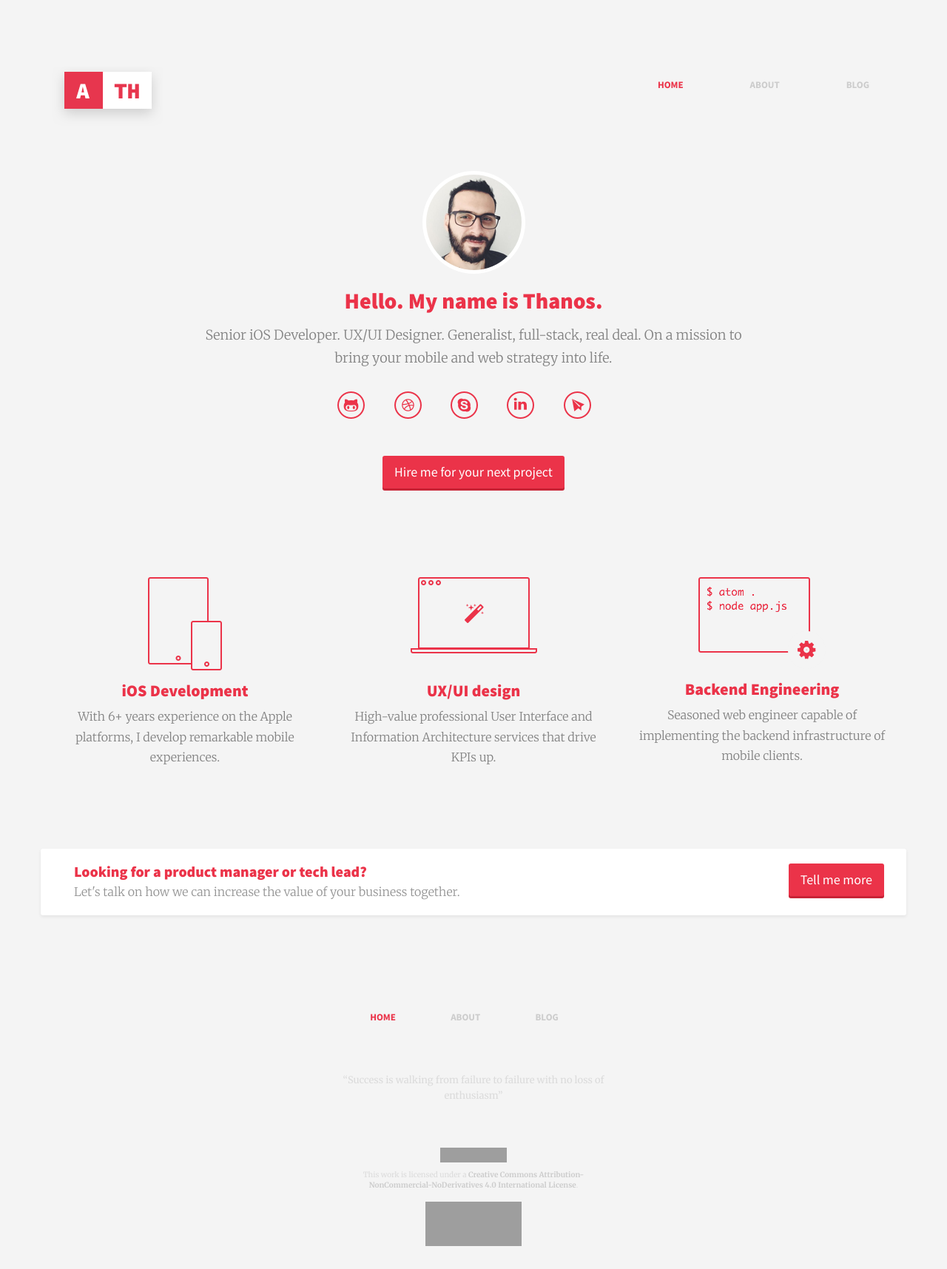
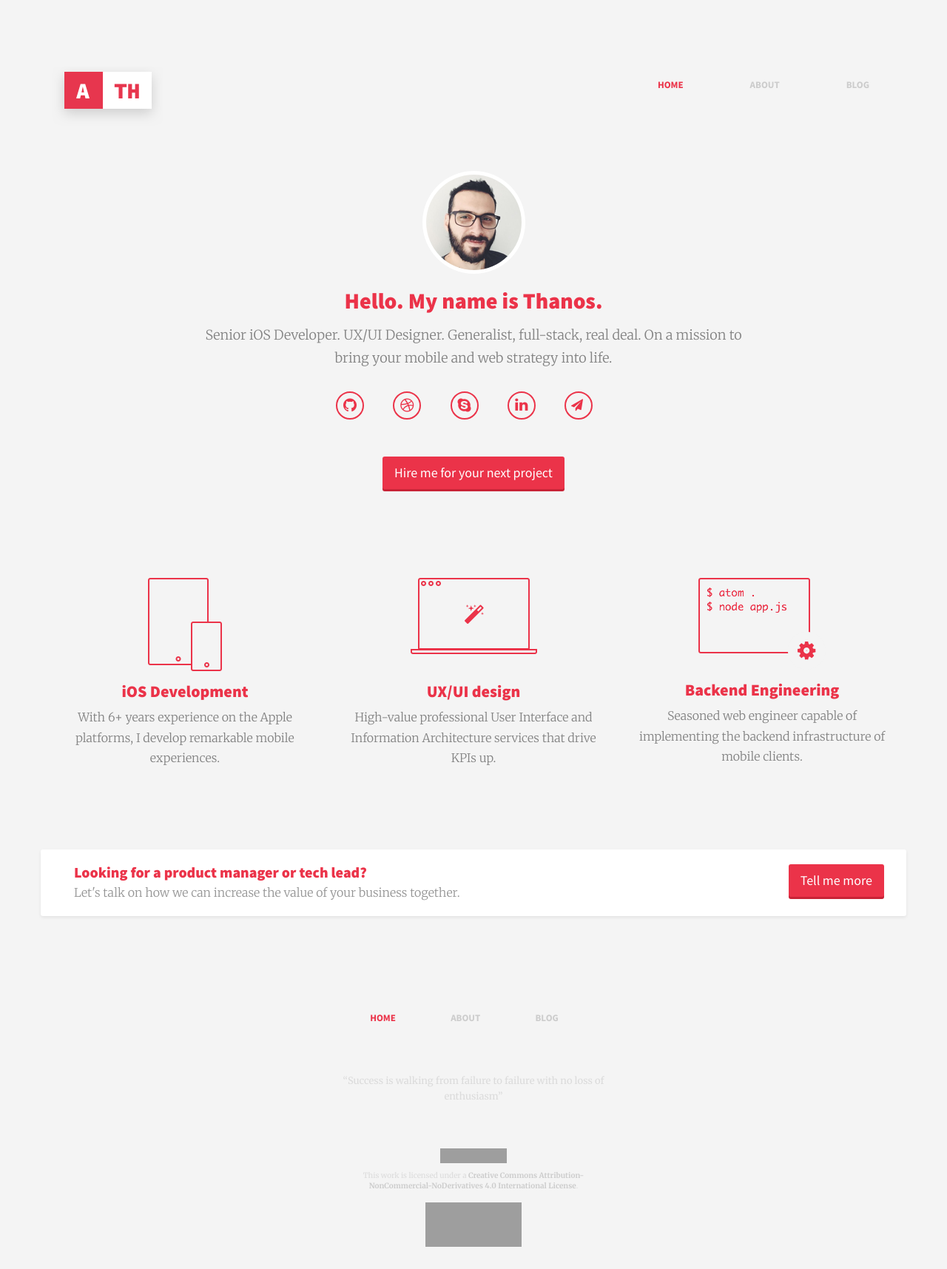
Before and after one commit to attheodo/attheodo.github.io, a Jekyll site: the page built from index.html, in a window 1280 px wide. Shown: the whole page at 74% size. Built offline with Jekyll 4.4.1, drawn with Linux system fonts in a browser that asks for light colours; the list of posts is cut into pages by our own code; grey boxes are pictures that could not be loaded.

Commit message:
Replace images with FontAwesome in homepage social icons

```diff
--- a/_includes/head.html
+++ b/_includes/head.html
@@ -28,6 +28,7 @@
   <link rel="shortcut icon" type="image/png" href="/favicon.png"/>
 
   <link href='http://fonts.googleapis.com/css?family=Source+Sans+Pro:400,700,900|Merriweather:400,300,700' rel='stylesheet' type='text/css'>
+  <link rel="stylesheet" href="https://maxcdn.bootstrapcdn.com/font-awesome/4.7.0/css/font-awesome.min.css">
   <link rel="stylesheet" href="https://maxcdn.bootstrapcdn.com/bootstrap/3.3.4/css/bootstrap.min.css">
   <link href="/css/site.css" rel="stylesheet">
   <link rel="canonical" href="{{ page.url | replace:'index.html','' | prepend: site.baseurl | prepend: site.url }}">
--- a/css/site.css
+++ b/css/site.css
@@ -49,17 +49,14 @@ hr {
     font-weight: 800;
     font-family: 'Source Sans Pro', sans-serif;
     margin-bottom: 15px;
+}
 
-}
 .social-icons > li {
     margin-top: 20px;
     margin-left: 25px;
-    -webkit-transition: all 0.3s ease;
-    transition: all 0.3s ease;
 }
 
 .social-icons > li:hover {
-    transform: scale(0.9)
 }
 
 .social-icons > li:first-child {
@@ -70,6 +67,39 @@ hr {
     margin-right: 0;
 }
 
+.social-icon {
+    width: 38px;
+    height: 38px;
+    font-size: 21px;
+    line-height: 34px;
+    display: inline-block;
+    text-align: center;
+    color: #EB3349;
+    border: 2px solid #EB3349;
+    border-radius: 50%;
+    -webkit-transition: all 0.3s ease;
+    transition: all 0.3s ease;
+    -webkit-filter: blur(0);
+}
+
+.social-icon:hover,
+.social-icon:focus {
+    color: #EB3349;
+    transform: scale(.9);
+}
+
+.social-icon .fa-send {
+    font-size: 16px;
+    position: relative;
+    top: -2px;
+    left: -2px;
+}
+
+.social-icon .fa-linkedin {
+    font-size: 20px;
+    position: relative;
+    top: -1px;
+}
 
 .hero p {
     color: #828282;
--- a/index.html
+++ b/index.html
@@ -18,16 +18,31 @@ quote: Success is walking from failure to failure with no loss of enthusiasm
         <p>Senior iOS Developer. UX/UI Designer. Generalist, full-stack,
           real deal. On a mission to bring your mobile and web strategy into life. </p>
         <ul class="list-inline social-icons">
-          <li><a target="_blank" href="https://github.com/attheodo"><img alt="GitHub" src="/images/githubIcon.png"></a>
+          <li>
+            <a class="social-icon" target="_blank" href="https://github.com/attheodo">
+              <i class="fa fa-github"></i>
+            </a>
           </li>
-          <li><a target="_blank" href="https://www.dribbble.com/attheodo"><img alt="Dribbble"
-                                                                               src="/images/dribbbleIcon.png"></a></li>
-          <li><a target="_blank" href="skype:theodoridis.thanos?chat"><img alt="Skype" src="/images/skypeIcon.png"></a>
+          <li>
+            <a class="social-icon" target="_blank" href="https://www.dribbble.com/attheodo">
+              <i class="fa fa-dribbble"></i>
+            </a>
           </li>
-          <li><a target="_blank" href="https://www.linkedin.com/in/attheodo"><img alt="LinkedIn"
-                                                                                  src="/images/linkedInIcon.png"></a>
+          <li>
+            <a class="social-icon" target="_blank" href="skype:theodoridis.thanos?chat">
+              <i class="fa fa-skype"></i>
+            </a>
           </li>
-          <li><a href="mailto:at@atworks.gr?subject=Hello!"><img alt="e-mail" src="/images/mailIcon.png"></a></li>
+          <li>
+            <a class="social-icon" target="_blank" href="https://www.linkedin.com/in/attheodo">
+              <i class="fa fa-linkedin"></i>
+            </a>
+          </li>
+          <li>
+            <a class="social-icon" href="mailto:at@atworks.gr?subject=Hello!">
+              <i class="fa fa-send"></i>
+            </a>
+          </li>
         </ul>
         <a class="btn btn-default btn-lg" href="mailto:at@atworks.gr?subject=Hello!%20Let's%20discuss%20a%20project"
            role="button">Hire me for your next project</a>
```
Also changed, not shown: images/dribbbleIcon.png (deleted), images/fbIcon.png (deleted), images/githubIcon.png (deleted), images/linkedInIcon.png (deleted), images/mailIcon.png (deleted), images/skypeIcon.png (deleted), 1 other file.
